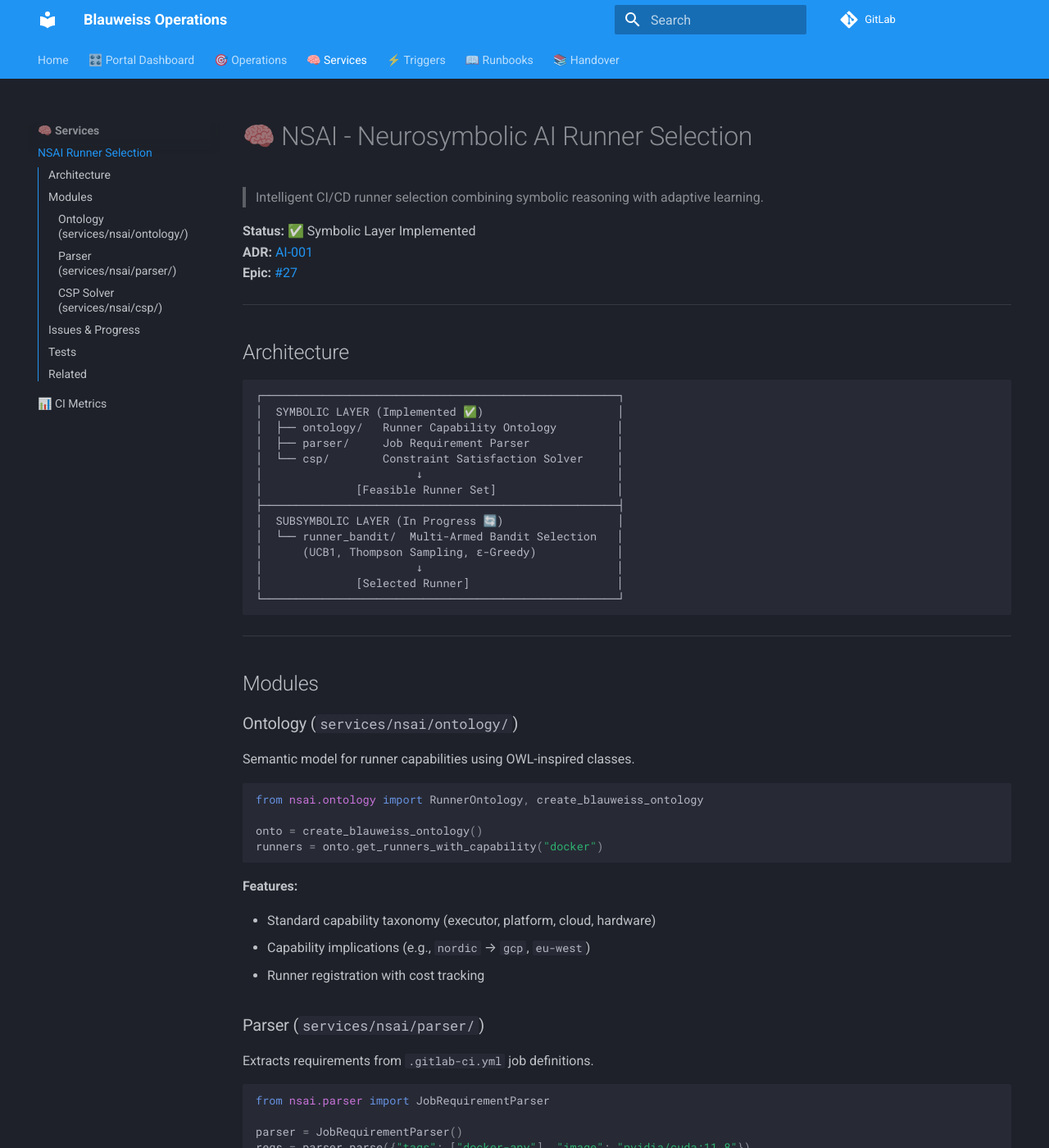
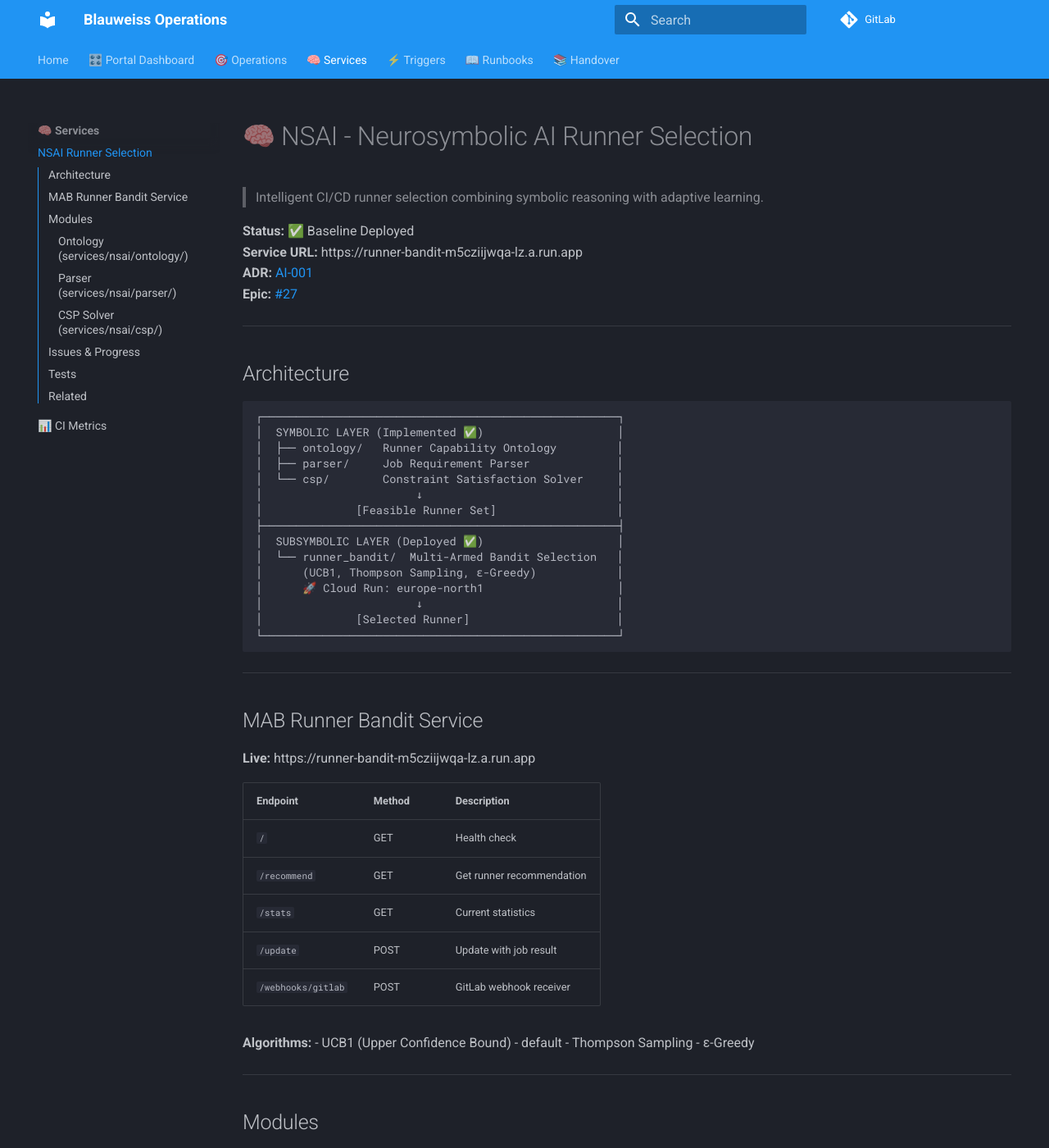
Before and after one commit to wolfram-laube/backoffice, an MkDocs documentation site: the page built from docs/services/nsai.md, in a window 1280 px wide and 1400 px high. Shown: the whole window at 82% size. Built offline with MkDocs 1.6.1 and Material for MkDocs 9.7.7, drawn with Linux system fonts in a browser that asks for light colours; comment, search, counter and statistics services are not loaded; some of the changed text lies outside the part shown.

Commit message:
feat(mab): Cloud Run deployment pipeline for MAB service
- 3-stage pipeline: GitLab Registry → skopeo → GCP Artifact Registry → Cloud Run
- Updated nsai.md with deployment status and API endpoints
- Auto-trigger on services/runner_bandit/** changes

Closes #28

````diff
--- a/docs/services/nsai.md
+++ b/docs/services/nsai.md
@@ -2,7 +2,8 @@
 
 > Intelligent CI/CD runner selection combining symbolic reasoning with adaptive learning.
 
-**Status:** ✅ Symbolic Layer Implemented
+**Status:** ✅ Baseline Deployed
+**Service URL:** https://runner-bandit-m5cziijwqa-lz.a.run.app
 **ADR:** [AI-001](https://gitlab.com/blauweiss_llc/ops/corporate/-/blob/main/docs/adr/ai/AI-001-neurosymbolic-runner-selection.md)
 **Epic:** [#27](https://gitlab.com/blauweiss_llc/ops/backoffice/-/issues/27)
 
@@ -19,13 +20,33 @@
 │                       ↓                             │
 │              [Feasible Runner Set]                  │
 ├─────────────────────────────────────────────────────┤
-│  SUBSYMBOLIC LAYER (In Progress 🔄)                 │
+│  SUBSYMBOLIC LAYER (Deployed ✅)                    │
 │  └── runner_bandit/  Multi-Armed Bandit Selection   │
 │      (UCB1, Thompson Sampling, ε-Greedy)            │
+│      🚀 Cloud Run: europe-north1                    │
 │                       ↓                             │
 │              [Selected Runner]                      │
 └─────────────────────────────────────────────────────┘
 ```
+
+---
+
+## MAB Runner Bandit Service
+
+**Live:** https://runner-bandit-m5cziijwqa-lz.a.run.app
+
+| Endpoint | Method | Description |
+|----------|--------|-------------|
+| `/` | GET | Health check |
+| `/recommend` | GET | Get runner recommendation |
+| `/stats` | GET | Current statistics |
+| `/update` | POST | Update with job result |
+| `/webhooks/gitlab` | POST | GitLab webhook receiver |
+
+**Algorithms:**
+- UCB1 (Upper Confidence Bound) - default
+- Thompson Sampling
+- ε-Greedy
 
 ---
 
@@ -42,12 +63,6 @@
 runners = onto.get_runners_with_capability("docker")
 ```
 
-**Features:**
-
-- Standard capability taxonomy (executor, platform, cloud, hardware)
-- Capability implications (e.g., `nordic` → `gcp`, `eu-west`)
-- Runner registration with cost tracking
-
 ### Parser (`services/nsai/parser/`)
 
 Extracts requirements from `.gitlab-ci.yml` job definitions.
@@ -57,16 +72,7 @@
 
 parser = JobRequirementParser()
 reqs = parser.parse({"tags": ["docker-any"], "image": "nvidia/cuda:11.8"})
-# reqs.required_capabilities = ["docker"]
-# reqs.preferred_capabilities = ["gpu"]
 ```
-
-**Features:**
-
-- Tag-to-capability mapping
-- Image/service inference
-- Timeout parsing
-- Full YAML parsing support
 
 ### CSP Solver (`services/nsai/csp/`)
 
@@ -77,17 +83,7 @@
 
 solver = ConstraintSolver(ontology, parser)
 result = solver.solve(job_definition)
-
-print(result.feasible_runners)  # ["gitlab-runner-nordic"]
-print(result.explanation)       # Human-readable reasoning
 ```
-
-**Features:**
-
-- Feasibility checking with pruning
-- Preference scoring for ranking
-- Batch solving for multiple jobs
-- Explanation generation
 
 ---
 
@@ -95,31 +91,29 @@
 
 | Issue | Title | Status |
 |-------|-------|--------|
-| [#22](https://gitlab.com/blauweiss_llc/ops/backoffice/-/issues/22) | Runner Capability Ontology | ✅ Done |
-| [#23](https://gitlab.com/blauweiss_llc/ops/backoffice/-/issues/23) | Job Requirement Parser | ✅ Done |
-| [#24](https://gitlab.com/blauweiss_llc/ops/backoffice/-/issues/24) | Constraint Satisfaction Module | ✅ Done |
-| [#25](https://gitlab.com/blauweiss_llc/ops/backoffice/-/issues/25) | Neural-Symbolic Interface | 📋 Planned |
-| [#26](https://gitlab.com/blauweiss_llc/ops/backoffice/-/issues/26) | JKU Bachelor Paper Draft | 📋 Planned |
-| [#28](https://gitlab.com/blauweiss_llc/ops/backoffice/-/issues/28) | MAB Baseline Service | 🔄 In Progress |
+| [#22](/-/issues/22) | Runner Capability Ontology | ✅ Done |
+| [#23](/-/issues/23) | Job Requirement Parser | ✅ Done |
+| [#24](/-/issues/24) | Constraint Satisfaction Module | ✅ Done |
+| [#28](/-/issues/28) | MAB Baseline Service | ✅ Done |
+| [#25](/-/issues/25) | Neural-Symbolic Interface | 📋 Planned |
+| [#26](/-/issues/26) | JKU Bachelor Paper Draft | 📋 Planned |
 
 ---
 
 ## Tests
 
 ```bash
-# Run all NSAI tests
+# MAB tests
+pytest services/runner_bandit/tests/ -v
+
+# NSAI tests
 pytest services/nsai/tests/ -v
-
-# With coverage
-pytest services/nsai/tests/ -v --cov=nsai
 ```
-
-**Current:** 46/46 tests passing ✅
 
 ---
 
 ## Related
 
-- **MAB Service:** [`services/runner_bandit/`](https://gitlab.com/blauweiss_llc/ops/backoffice/-/tree/main/services/runner_bandit)
-- **ADR:** [AI-001 Neurosymbolic Runner Selection](https://gitlab.com/blauweiss_llc/ops/corporate/-/blob/main/docs/adr/ai/AI-001-neurosymbolic-runner-selection.md)
-- **JKU Paper:** Coming Q1 2026
+- **MAB Service:** [`services/runner_bandit/`](/-/tree/main/services/runner_bandit)
+- **CI/CD:** GitLab Registry → GCP Artifact Registry → Cloud Run
+- **JKU Paper:** Q1 2026
````
Also changed, not shown: 1 other file.
